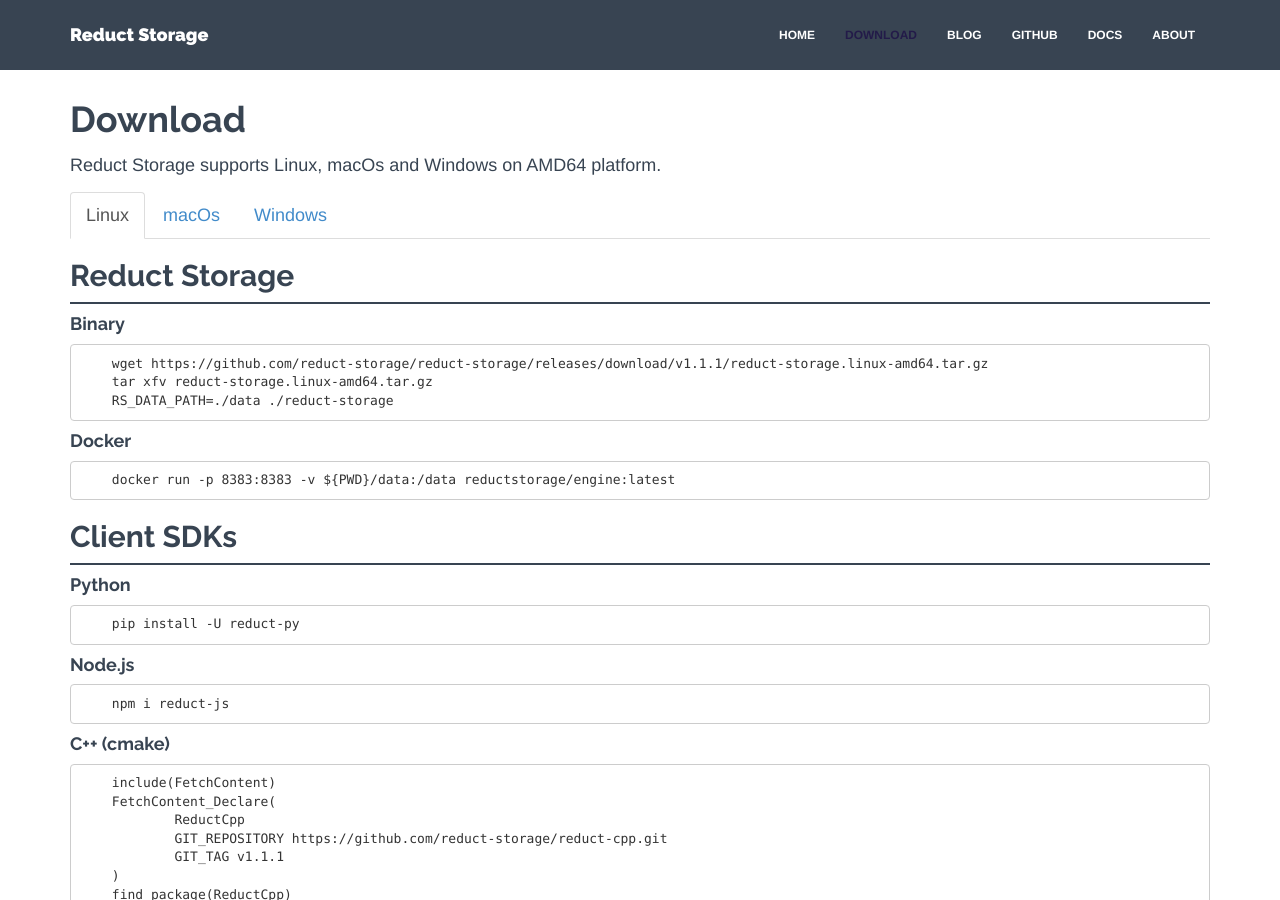
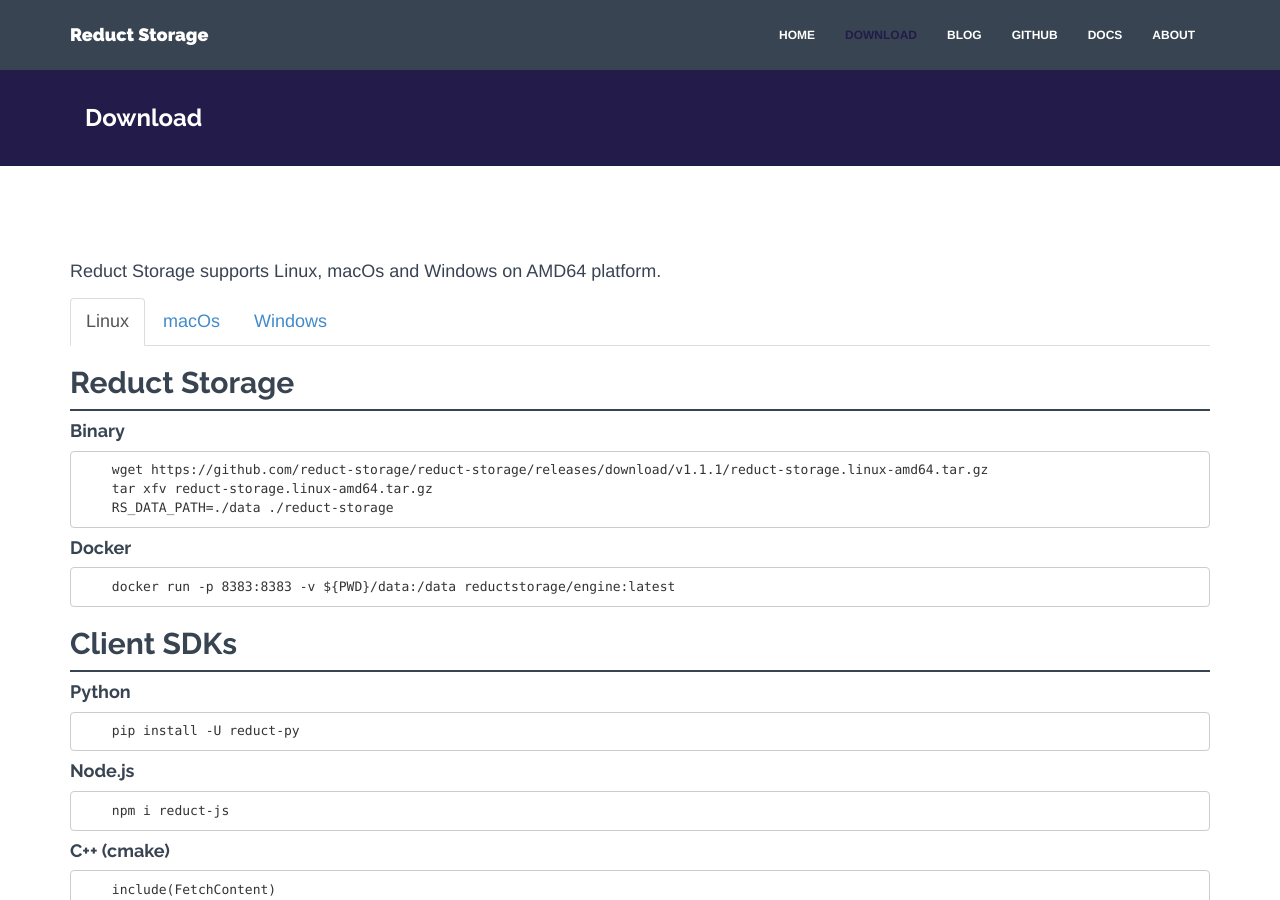
Before and after one commit to reductstore/homepage, a Jekyll site: the page built from download.html, in a window 1280 px wide and 900 px high. Built offline with Jekyll 4.4.1, drawn with Linux system fonts in a browser that asks for light colours; nearby versions of some CDN libraries.

Commit message:
improve titles

```diff
--- a/_includes/wrap.html
+++ b/_includes/wrap.html
@@ -1,7 +1,5 @@
 <div id="blue">
-    <div class="container">
-        <div class="row">
-            <h3>{% if page.wrap_title %}{{ page.wrap_title }}{% else %}{{ page.title }}{% endif %}</h3>
-        </div><!-- /row -->
-    </div> <!-- /container -->
+  <div class="container">
+    <h3>{% if page.wrap_title %}{{ page.wrap_title }}{% else %}{{ page.title }}{% endif %}</h3>
+  </div> <!-- /container -->
 </div><!-- /blue -->
--- a/_layouts/page.html
+++ b/_layouts/page.html
@@ -1,8 +1,8 @@
 ---
 layout: default
 ---
+{% include wrap.html %}
 
 <div class="container mtb">
-    <h1>{{page.title}}</h1>
     {{content}}
 </div>
--- a/_layouts/post.html
+++ b/_layouts/post.html
@@ -9,12 +9,11 @@
     <! -- SINGLE POST -->
     <div class="col-lg-8">
       <! -- Blog Post -->
-      <p><img class="img-responsive" src="/{{ page.image.path }}" alt="{{page.image.alt}}"></p>
-      <a href="{{ page.url | prepend: site.baseurl }}"><h2 class="ctitle">{{ page.title }}</h2></a>
       <p>
         <csmall>{{ page.date | date: "%b %-d, %Y" }}. | By: {{ page.author }}</csmall>
         {% if page.canonical_url %}
-        <csmall>| Orginaly published at <a href="{{page.canonical_url}}">{{page.canonical_url}}</a></csmall>
+        <csmall>| Orginaly published at <a href="{{page.canonical_url}}">{{page.canonical_url | remove:'https://' |
+          split:'/' | first}}</a></csmall>
       </p>
       {% endif %}
 
```
Also changed, not shown: download.html (line endings or trailing spaces).
